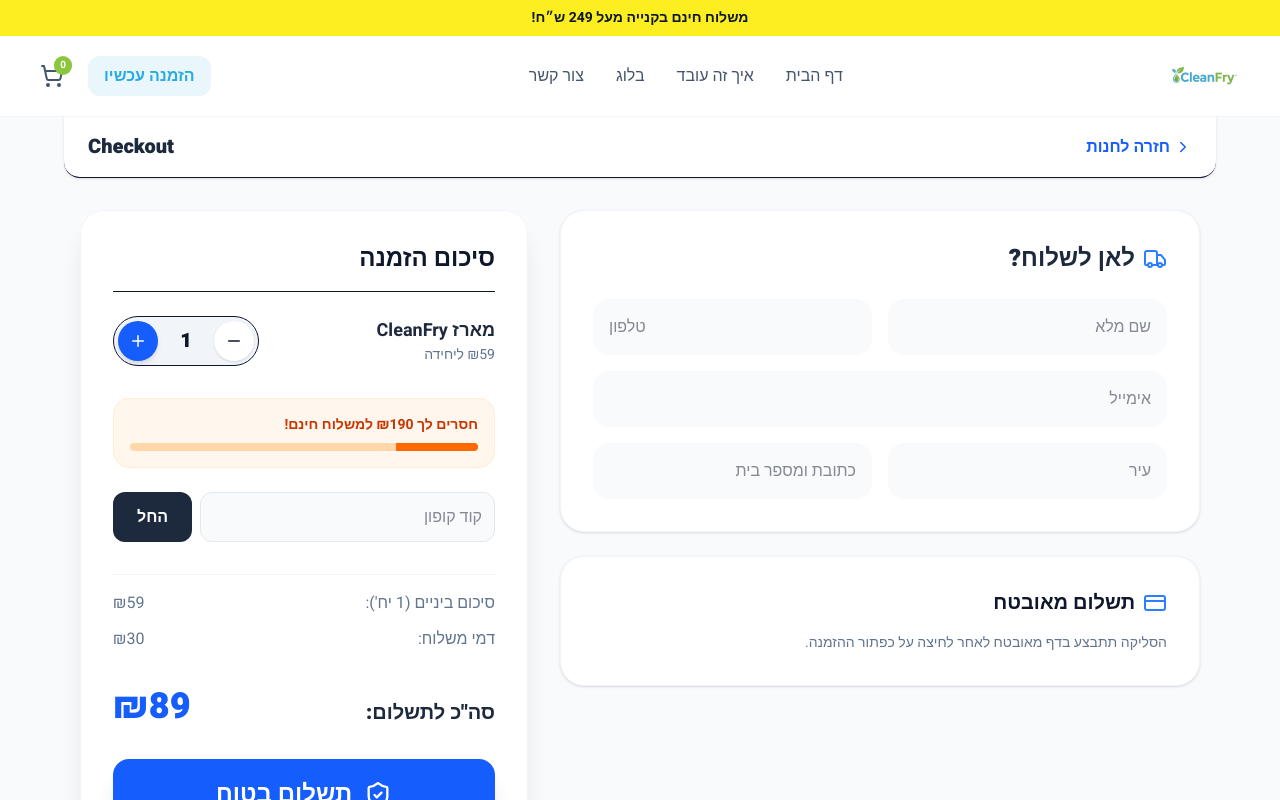
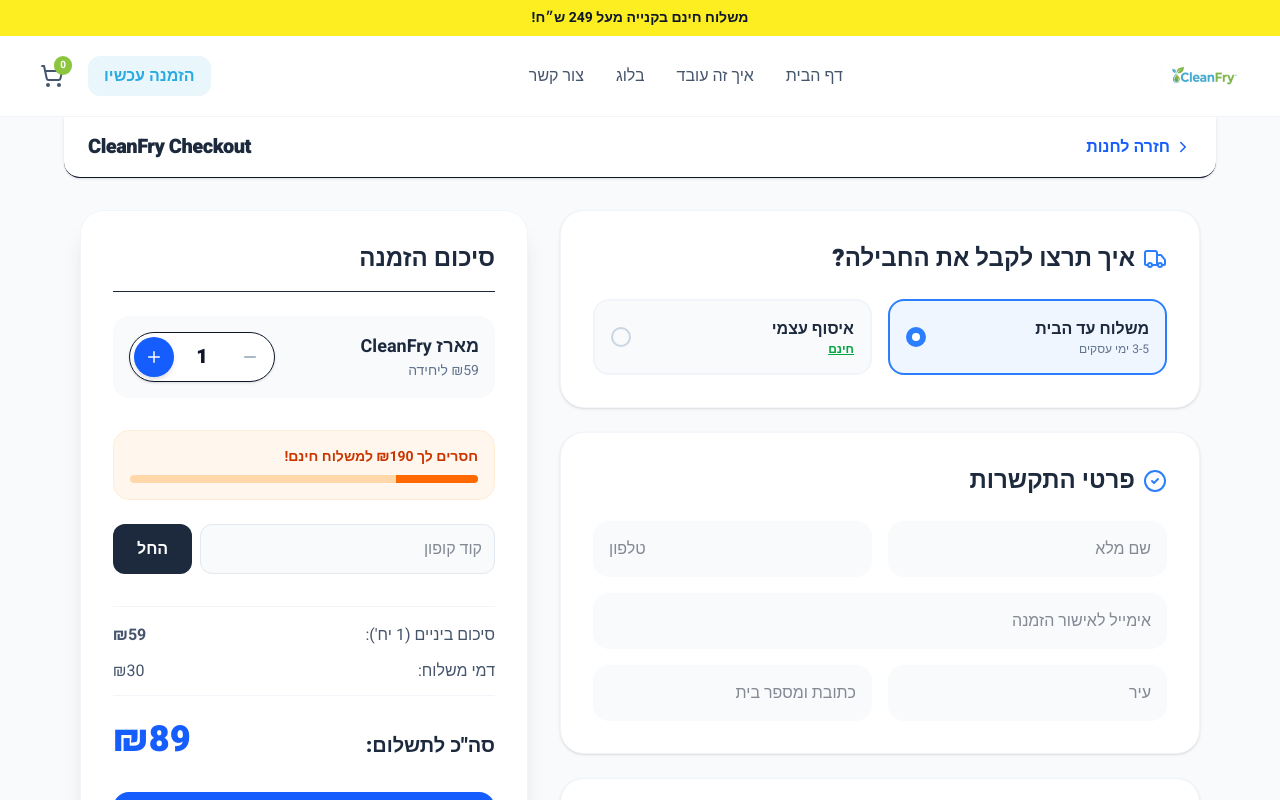
Before and after one commit to matikurland-oss/cleanfry-website, a React (Vite) app: page /checkout in a window 1280 px wide. Shown: the top 800 px of the page. Built offline with nearby package versions, Linux system fonts and the light colour scheme.

Commit message:
Update CheckoutPage.tsx

```diff
--- a/src/CheckoutPage.tsx
+++ b/src/CheckoutPage.tsx
@@ -8,8 +8,11 @@ import {
   CreditCard,
   Plus,
   Minus,
-  CheckCircle2
+  CheckCircle2,
+  X,
+  MapPin
 } from 'lucide-react';
+import { motion, AnimatePresence } from 'framer-motion';
 
 const CheckoutPage = () => {
   const location = useLocation();
@@ -17,13 +20,14 @@ const CheckoutPage = () => {
   const [coupon, setCoupon] = useState('');
   const [discount, setDiscount] = useState(0);
   const [isCouponApplied, setIsCouponApplied] = useState(false);
+  const [shippingMethod, setShippingMethod] = useState<'delivery' | 'pickup'>('delivery');
 
-  // הגדרות מחיר לפי הלוגיקה שלך
+  // הגדרות מחיר
   const UNIT_PRICE = 59;
   const SHIPPING_COST = 30;
   const FREE_SHIPPING_THRESHOLD = 249;
 
-  // זיהוי כמות ראשונית מה-URL
+  // זיהוי כמות מה-URL
   useEffect(() => {
     const params = new URLSearchParams(location.search);
     const qParam = parseInt(params.get('q') || '1');
@@ -33,18 +37,30 @@ const CheckoutPage = () => {
   // חישובים
   const subtotal = UNIT_PRICE * quantity;
   const isFreeShipping = subtotal >= FREE_SHIPPING_THRESHOLD;
-  const currentShipping = isFreeShipping ? 0 : SHIPPING_COST;
+
+  // לוגיקת משלוח: אם איסוף עצמי זה 0, אחרת בודק אם מעל רף משלוח חינם
+  const currentShipping = shippingMethod === 'pickup' ? 0 : (isFreeShipping ? 0 : SHIPPING_COST);
 
   const handleApplyCoupon = () => {
     const code = coupon.toUpperCase().trim();
-    if (code === 'CLEAN10') {
-      setDiscount(subtotal * 0.1);
+
+    // קביעת קוד קופון של 20% - שנה את 'SAVE20' לכל שם שתבחר
+    if (code === 'CLEAN20' || code === 'SAVE20') {
+      setDiscount(subtotal * 0.20);
+      setIsCouponApplied(true);
+    } else if (code === 'CLEAN10') {
+      setDiscount(subtotal * 0.10);
       setIsCouponApplied(true);
     } else {
       alert('קוד קופון לא תקין');
+      handleRemoveCoupon();
+    }
+  };
+
+  const handleRemoveCoupon = () => {
+    setCoupon('');
     setDiscount(0);
     setIsCouponApplied(false);
-    }
   };
 
   const totalPrice = subtotal - discount + currentShipping;
@@ -56,55 +72,114 @@ const CheckoutPage = () => {
         <Link to="/" className="text-blue-600 font-bold flex items-center gap-1 hover:opacity-80">
           <ChevronRight size={18} /> חזרה לחנות
         </Link>
-        <span className="font-black text-xl text-slate-800">Checkout</span>
+        <span className="font-black text-xl text-slate-800 tracking-tight">CleanFry Checkout</span>
       </div>
 
       <div className="max-w-6xl mx-auto px-4">
         <div className="grid grid-cols-1 lg:grid-cols-12 gap-8">
 
-          {/* טופס פרטי משלוח */}
+          {/* עמודה ימנית: פרטים ושיטת קבלה */}
           <div className="lg:col-span-7 space-y-6">
+
+            {/* בחירת שיטת קבלה */}
             <div className="bg-white p-6 md:p-8 rounded-3xl shadow-sm border border-slate-100">
               <h2 className="text-2xl font-black mb-6 flex items-center gap-2 text-slate-800">
-                <Truck className="text-blue-500" /> לאן לשלוח?
+                <Truck className="text-blue-500" /> איך תרצו לקבל את החבילה?
+              </h2>
+
+              <div className="grid grid-cols-1 md:grid-cols-2 gap-4">
+                <div
+                  onClick={() => setShippingMethod('delivery')}
+                  className={`cursor-pointer p-4 rounded-2xl border-2 transition-all flex items-center justify-between ${shippingMethod === 'delivery' ? 'border-blue-500 bg-blue-50' : 'border-slate-100 bg-slate-50'}`}
+                >
+                  <div>
+                    <p className="font-bold text-slate-800">משלוח עד הבית</p>
+                    <p className="text-xs text-slate-500">3-5 ימי עסקים</p>
+                  </div>
+                  <div className={`w-5 h-5 rounded-full border-2 flex items-center justify-center ${shippingMethod === 'delivery' ? 'border-blue-500 bg-blue-500' : 'border-slate-300'}`}>
+                    {shippingMethod === 'delivery' && <div className="w-2 h-2 rounded-full bg-white" />}
+                  </div>
+                </div>
+
+                <div
+                  onClick={() => setShippingMethod('pickup')}
+                  className={`cursor-pointer p-4 rounded-2xl border-2 transition-all flex items-center justify-between ${shippingMethod === 'pickup' ? 'border-blue-500 bg-blue-50' : 'border-slate-100 bg-slate-50'}`}
+                >
+                  <div>
+                    <p className="font-bold text-slate-800">איסוף עצמי</p>
+                    <p className="text-xs text-green-600 font-bold underline">חינם</p>
+                  </div>
+                  <div className={`w-5 h-5 rounded-full border-2 flex items-center justify-center ${shippingMethod === 'pickup' ? 'border-blue-500 bg-blue-500' : 'border-slate-300'}`}>
+                    {shippingMethod === 'pickup' && <div className="w-2 h-2 rounded-full bg-white" />}
+                  </div>
+                </div>
+              </div>
+
+              <AnimatePresence>
+                {shippingMethod === 'pickup' && (
+                  <motion.div
+                    initial={{ height: 0, opacity: 0 }}
+                    animate={{ height: 'auto', opacity: 1 }}
+                    exit={{ height: 0, opacity: 0 }}
+                    className="mt-4 p-4 bg-blue-50 border border-blue-100 rounded-2xl text-blue-800 flex gap-3 overflow-hidden"
+                  >
+                    <MapPin className="flex-shrink-0 mt-1" size={20} />
+                    <div>
+                      <p className="font-bold">כתובת לאיסוף (בתיאום מראש):</p>
+                      <p>רחוב משה וילנסקי, תל אביב</p>
+                    </div>
+                  </motion.div>
+                )}
+              </AnimatePresence>
+            </div>
+
+            {/* פרטי משלוח/קשר */}
+            <div className="bg-white p-6 md:p-8 rounded-3xl shadow-sm border border-slate-100">
+              <h2 className="text-2xl font-black mb-6 flex items-center gap-2 text-slate-800">
+                <CheckCircle2 className="text-blue-500" /> פרטי התקשרות
               </h2>
               <div className="grid grid-cols-1 md:grid-cols-2 gap-4">
                 <input type="text" placeholder="שם מלא" className="p-4 bg-slate-50 rounded-2xl border-none outline-none focus:ring-2 focus:ring-blue-500 transition-all" />
                 <input type="tel" placeholder="טלפון" className="p-4 bg-slate-50 rounded-2xl border-none outline-none focus:ring-2 focus:ring-blue-500 transition-all" />
-                <input type="email" placeholder="אימייל" className="md:col-span-2 p-4 bg-slate-50 rounded-2xl border-none outline-none focus:ring-2 focus:ring-blue-500 transition-all" />
+                <input type="email" placeholder="אימייל לאישור הזמנה" className="md:col-span-2 p-4 bg-slate-50 rounded-2xl border-none outline-none focus:ring-2 focus:ring-blue-500 transition-all" />
+
+                {shippingMethod === 'delivery' && (
+                  <>
                     <input type="text" placeholder="עיר" className="p-4 bg-slate-50 rounded-2xl border-none outline-none focus:ring-2 focus:ring-blue-500 transition-all" />
                     <input type="text" placeholder="כתובת ומספר בית" className="p-4 bg-slate-50 rounded-2xl border-none outline-none focus:ring-2 focus:ring-blue-500 transition-all" />
+                  </>
+                )}
               </div>
             </div>
 
             <div className="bg-white p-6 md:p-8 rounded-3xl shadow-sm border border-slate-100">
-              <h2 className="text-xl font-black mb-4 flex items-center gap-2">
+              <h2 className="text-xl font-black mb-4 flex items-center gap-2 text-slate-800">
                 <CreditCard className="text-blue-500" /> תשלום מאובטח
               </h2>
-              <p className="text-slate-500 text-sm">הסליקה תתבצע בדף מאובטח לאחר לחיצה על כפתור ההזמנה.</p>
+              <p className="text-slate-500 text-sm italic">הסליקה תתבצע בדף מאובטח לאחר לחיצה על כפתור ההזמנה.</p>
             </div>
           </div>
 
-          {/* סיכום הזמנה */}
+          {/* עמודה שמאלית: סיכום הזמנה */}
           <div className="lg:col-span-5">
             <div className="bg-white p-6 md:p-8 rounded-3xl shadow-xl border border-slate-100 sticky top-8">
-              <h2 className="text-2xl font-black mb-6 border-b pb-4">סיכום הזמנה</h2>
+              <h2 className="text-2xl font-black mb-6 border-b pb-4 text-slate-800">סיכום הזמנה</h2>
 
               {/* בורר כמות */}
-              <div className="flex justify-between items-center mb-8">
+              <div className="flex justify-between items-center mb-8 bg-slate-50 p-4 rounded-2xl">
                 <div>
                   <p className="font-bold text-lg text-slate-800">מארז CleanFry</p>
                   <p className="text-sm text-slate-500">₪{UNIT_PRICE} ליחידה</p>
                 </div>
-                <div className="flex items-center gap-4 bg-slate-100 rounded-full p-1 border">
-                  <button onClick={() => quantity > 1 && setQuantity(q => q - 1)} className="w-10 h-10 rounded-full bg-white shadow-sm flex items-center justify-center hover:bg-red-50 transition"><Minus size={18} /></button>
-                  <span className="font-black text-xl w-6 text-center">{quantity}</span>
+                <div className="flex items-center gap-4 bg-white rounded-full p-1 border shadow-sm">
+                  <button onClick={() => quantity > 1 && setQuantity(q => q - 1)} className="w-10 h-10 rounded-full flex items-center justify-center hover:bg-red-50 transition text-slate-400 hover:text-red-500"><Minus size={18} /></button>
+                  <span className="font-black text-xl w-6 text-center tabular-nums">{quantity}</span>
                   <button onClick={() => quantity < 10 && setQuantity(q => q + 1)} className="w-10 h-10 rounded-full bg-blue-600 text-white shadow-md flex items-center justify-center hover:bg-blue-700 transition"><Plus size={18} /></button>
                 </div>
               </div>
 
-              {/* מד התקדמות למשלוח חינם */}
-              {!isFreeShipping && (
+              {/* מד התקדמות למשלוח חינם - מוצג רק אם נבחר משלוח */}
+              {shippingMethod === 'delivery' && !isFreeShipping && (
                 <div className="mb-6 p-4 bg-orange-50 rounded-2xl border border-orange-100 text-orange-700 text-sm">
                   <p className="font-bold">חסרים לך ₪{FREE_SHIPPING_THRESHOLD - subtotal} למשלוח חינם!</p>
                   <div className="w-full bg-orange-200 h-2 rounded-full mt-2 overflow-hidden">
@@ -112,36 +187,45 @@ const CheckoutPage = () => {
                   </div>
                 </div>
               )}
-              {isFreeShipping && (
-                <div className="mb-6 p-4 bg-green-50 rounded-2xl border border-green-100 text-green-700 text-sm flex items-center gap-2">
-                  <CheckCircle2 size={18} />
-                  <span className="font-bold">מזל טוב! קיבלת משלוח חינם!</span>
-                </div>
-              )}
 
               {/* קופון */}
-              <div className="flex gap-2 mb-8">
+              <div className="mb-8">
+                <div className="flex gap-2">
                   <input
                     type="text"
                     placeholder="קוד קופון"
                     value={coupon}
                     onChange={(e) => setCoupon(e.target.value)}
-                  className="flex-1 p-3 bg-slate-50 rounded-xl border border-slate-200 outline-none focus:border-blue-500"
+                    disabled={isCouponApplied}
+                    className="flex-1 p-3 bg-slate-50 rounded-xl border border-slate-200 outline-none focus:border-blue-500 disabled:opacity-50"
                   />
+                  {!isCouponApplied ? (
                     <button onClick={handleApplyCoupon} className="bg-slate-800 text-white px-6 rounded-xl font-bold hover:bg-black transition">החל</button>
+                  ) : (
+                    <button onClick={handleRemoveCoupon} className="bg-red-50 text-red-500 px-4 rounded-xl font-bold hover:bg-red-100 transition flex items-center gap-1">
+                      <X size={18} /> ביטול
+                    </button>
+                  )}
+                </div>
+                {isCouponApplied && (
+                  <div className="flex items-center gap-2 text-green-600 text-sm mt-3 font-bold bg-green-50 p-2 rounded-lg border border-green-100">
+                    <CheckCircle2 size={16} />
+                    <span>קופון הופעל! חסכת ₪{discount.toFixed(0)}</span>
+                  </div>
+                )}
               </div>
 
               {/* פירוט כספי */}
-              <div className="space-y-3 pt-4 border-t border-slate-100">
-                <div className="flex justify-between text-slate-500">
+              <div className="space-y-3 pt-4 border-t border-slate-100 text-slate-600">
+                <div className="flex justify-between">
                   <span>סיכום ביניים ({quantity} יח'):</span>
-                  <span>₪{subtotal}</span>
+                  <span className="font-bold">₪{subtotal}</span>
                 </div>
 
-                <div className="flex justify-between text-slate-500">
+                <div className="flex justify-between">
                   <span>דמי משלוח:</span>
-                  <span className={isFreeShipping ? "text-green-600 font-bold" : ""}>
-                    {isFreeShipping ? "חינם" : `₪${SHIPPING_COST}`}
+                  <span className={currentShipping === 0 ? "text-green-600 font-bold" : ""}>
+                    {shippingMethod === 'pickup' ? "איסוף עצמי (חינם)" : (isFreeShipping ? "חינם" : `₪${SHIPPING_COST}`)}
                   </span>
                 </div>
 
@@ -152,21 +236,16 @@ const CheckoutPage = () => {
                   </div>
                 )}
 
-                <div className="flex justify-between items-end pt-6">
+                <div className="flex justify-between items-end pt-6 border-t border-slate-100">
                   <span className="text-xl font-black text-slate-800">סה"כ לתשלום:</span>
-                  <span className="text-4xl font-black text-blue-600">₪{totalPrice.toFixed(0)}</span>
+                  <span className="text-4xl font-black text-blue-600 tabular-nums">₪{totalPrice.toFixed(0)}</span>
                 </div>
               </div>
 
               <button className="w-full bg-blue-600 text-white py-5 rounded-2xl mt-8 font-black text-2xl shadow-xl hover:bg-blue-700 hover:scale-[1.02] active:scale-95 transition-all flex items-center justify-center gap-3">
                 <ShieldCheck size={28} />
-                תשלום בטוח
+                בצע הזמנה
               </button>
-
-              <div className="mt-6 flex justify-center gap-2 opacity-30 grayscale text-[10px] font-bold">
-                <span className="border px-2 py-1 rounded">SSL SECURED</span>
-                <span className="border px-2 py-1 rounded">PCI COMPLIANT</span>
-              </div>
             </div>
           </div>
 
```
Lines whose indentation alone changed are shown as unchanged.
